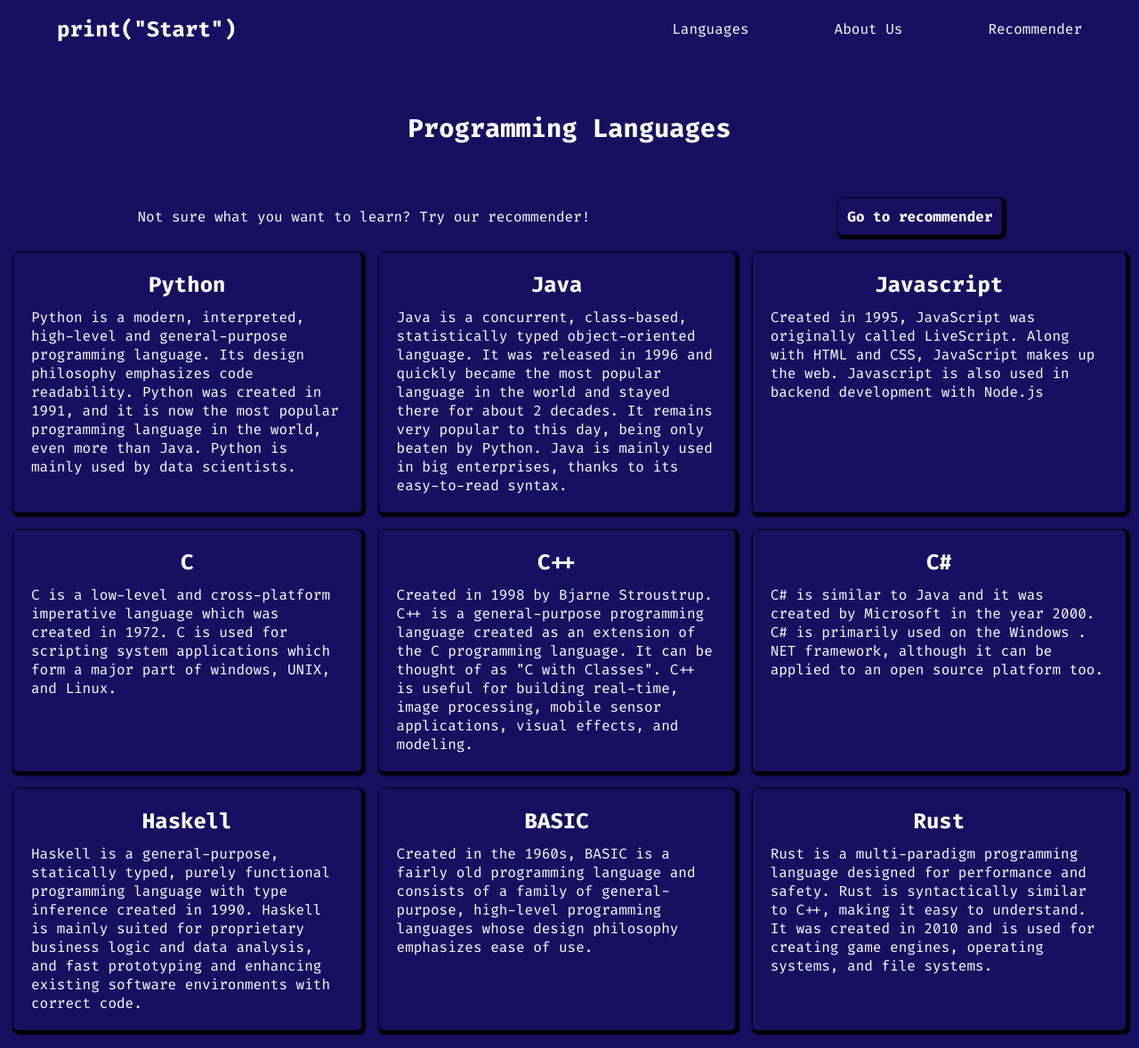
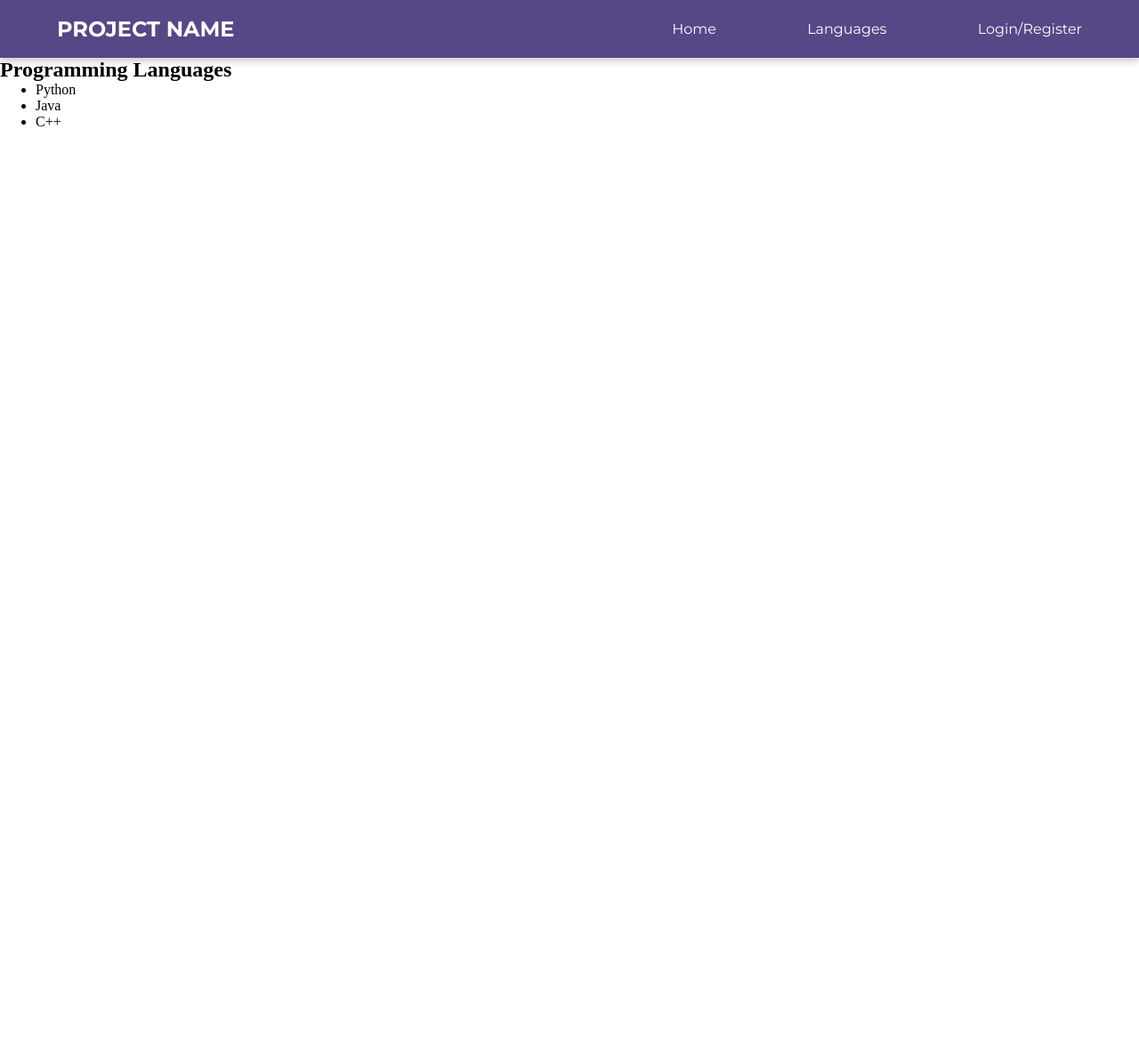
Before and after one commit to YashS30/winter-hacklympics-project, a Flask app: page /languages in a window 1280 px wide. Shown: the whole page at 89% size. After the commit the page ends 142 px from the top, so only its background shows below. Run offline with Flask 2, Linux system fonts and the light colour scheme.

Commit message:
Revert "I forgot to pull the other day"

```diff
--- a/app.py
+++ /dev/null
@@ -1,67 +0,0 @@
-from flask import Flask, render_template, request, url_for, redirect
-from language_descriptions import languages
-
-app = Flask(__name__)
-
-@app.route('/', methods=['GET'])
-def home_page():
-	return render_template('home.html')
-
-@app.route('/about', methods=['GET'])
-def about_page():
-	return render_template('about.html')
-
-@app.route('/languages', methods=['GET'])
-def languages_page():
-	return render_template('language_list.html', languages=languages)
-
-@app.route('/languages/<lang>', methods=['GET'])
-def language_page(lang):
-	# Checks if the url language is in our list of languages
-	if lang in languages:
-		return render_template('language.html', language=lang, description=languages[lang]['description'], resources=languages[lang]['resources'])
-	else:
-		return redirect(url_for('home_page'))
-
-@app.route('/recommender', methods=['GET', 'POST'])
-def recommender_page():
-	if request.method == 'GET':
-		return render_template('recommender.html')
-	else:
-		answers = []
-		for i in range(1, 8):
-			try:
-				answers.append(request.form['question' + str(i)] == 'yes')
-			except:
-				answers.append(False)
-
-		if answers[0]:
-			language = 'Javascript'
-			reason = 'You should learn HTML, CSS, and Javascript. They are the 3 languages needed to create a good website!'
-		elif answers[1]:
-			language = 'Python'
-			reason = 'Python is arguably the best language for data science and machine learning. It is also a very beginner friendly language, making it great to get started with!'
-		elif answers[2]:
-			language = 'C#'
-			reason = 'C# is used for programming in the Unity game engine, which is a good game engine to begin with.'
-		elif answers[3]:
-			language = 'C'
-			reason = 'C is an incredibly fast low-level language. This makes it great for things that lack processing power, like Arduino and other microchips. You may also want to consider C++.'
-		elif answers[4]:
-			language = 'C#'
-			reason = 'C# is what Microsoft recommends for Windows desktop applications. This makes sense because C# was created by Microsoft. Learning C# will familiarize you with object oriented programming as well!'
-		elif answers[5]:
-			language = 'Javascript'
-			reason = 'Javascript is becoming increasingly popular at the backend because of a runtime called Node.js which is great for server side programming!'
-		elif answers[6]:
-			language = 'Java'
-			reason = 'Java is the most popular language for developing for Android. It is also used to develop for business applications.'
-		else:
-			language = 'Python'
-			reason = 'Python is the best language to learn for beginners due to its easy-to-read sytax and ease of setup!'
-
-		return render_template('form_submitted.html', language=language, reason=reason, description=languages[language]['description'])
-
-
-if __name__ == '__main__':
-	app.run(debug=True)
--- /dev/null
+++ b/main.py
@@ -0,0 +1,23 @@
+from flask import Flask, render_template, request, url_for, redirect
+
+app = Flask(__name__)
+
+@app.route('/')
+def home_page():
+	return render_template('home.html')
+
+@app.route('/languages')
+def languages_page():
+	return render_template('languages.html')
+
+@app.route('/login', methods=['GET', 'POST'])
+def login_page():
+	if request.method == 'POST':
+		# When the form is submitted, redirect to the home page
+		return redirect(url_for('home_page'))
+	else:
+		# Otherwise, show the login form
+		return render_template('login.html')
+
+if __name__ == "__main__":
+	app.run(debug=True)
--- a/requirements.txt
+++ b/requirements.txt
@@ -1,7 +1,6 @@
 click==7.1.2
 Flask==1.1.2
 Flask-SQLAlchemy==2.4.4
-gunicorn==20.0.4
 itsdangerous==1.1.0
 Jinja2==2.11.2
 MarkupSafe==1.1.1
--- a/static/style.css
+++ b/static/style.css
@@ -1,23 +1,15 @@
 * {
 	margin: 0;
-	font-family: 'Fira Code', monospace;
-	background: #171060;
-	color: white;
-}
-
-/* NAVBAR STYLING */
-
-body {
-	overflow-x: hidden;
-	padding-bottom: 20px;
 }
 
 nav {
+	font-family: 'Montserrat', sans-serif;
 	color: white;
 	top: 0;
 	width: 100%;
 	z-index: 99;
 	position: fixed;
+	background: #564787;
 }
 
 .navbar {
@@ -30,10 +22,7 @@ nav {
 	align-items: center;
 	width: auto;
 	height: 65px;
-}
-
-.navbar h1 a {
-	font-family: 'Fira Code', monospace;
+	box-shadow: 0 4px 8px rgba(0, 0, 0, 0.2);
 }
 
 .navbar ul {
@@ -48,187 +37,3 @@ nav {
 	color: white;
 	text-decoration: none;
 }
-
-/* PAGE STYLING */
-.content {
-	margin-top: 15px;
-	margin-left: 15px;
-	margin-right: 15px;
-}
-
-.page_header {
-	margin: 60px;
-	text-align: center;
-	font-size: larger;
-}
-
-.language-list {
-	margin-top: 20px;
-	width: 100%;
-	display: grid;
-	grid-gap: 20px;
-	grid-template-columns: auto auto auto auto;
-	grid-template-rows: auto auto;
-}
-
-.language-list a {
-	background: #171060;
-	padding: 20px;
-	border-radius: 5px;
-	border: 5px black;
-	box-shadow: 2px 2px 2px 3px black;
-	text-decoration: none;
-	color: white;
-}
-
-.language-list a h1 {
-	text-align: center;
-}
-
-.language-list a p {
-	margin-top: 10px;
-}
-
-.recommender_link {
-	display: flex;
-	flex-direction: row;
-	justify-content: space-around;
-	align-items: center;
-}
-
-.recommender_button {
-	font-weight: bold;
-	text-decoration: none;
-	border-radius: 5px;
-	box-shadow: 2px 2px 2px 3px black;
-	padding: 10px;
-}
-
-form {
-	width: 100%;
-	display: flex;
-	flex-direction: column;
-	align-items: center;
-}
-
-/* TODO: NOT WORKING */
-.submit_button {
-	font-size: large;
-	background-color: #4b1b8b;
-	border-radius: 5px;
-	border: 2px solid black;
-	cursor: pointer;
-}
-
-input[type='radio'] {
-	display: none;
-}
-
-label {
-	font-weight: bold;
-	cursor: pointer;
-	padding: 10px 20px;
-	border: 5px solid black;
-	border-radius: 10px;
-	margin: 5px;
-	display: inline-block;
-}
-
-input[type='radio']:checked + label {
-	background-color: #4b1b8b;
-	cursor: default;
-	color: black;
-}
-
-.home_page {
-	width: 100%;
-	display: flex;
-	flex-direction: row;
-	justify-content: space-around;
-	align-items: center;
-}
-
-.home_page_info {
-	width: 40%;
-}
-
-.container {
-	width: 100%;
-	display: flex;
-	flex-direction: column;
-	align-items: center;
-}
-
-.bio_grid {
-	width: 70%;
-	display: grid;
-	grid-template-columns: 50% 50%;
-	text-align: center;
-}
-
-.bio_grid div {
-	margin-bottom: 40px;
-	padding-left: 20px;
-	padding-right: 70px;
-}
-
-.bio_grid p {
-	text-align: justify;
-}
-
-@media only screen and (max-width: 1280px) {
-	.language-list {
-		grid-template-columns: auto auto auto;
-	}
-
-	.bio_grid {
-		width: 90%;
-	}
-}
-
-@media only screen and (max-width: 1024px) {
-	.navbar ul {
-		width: 50%;
-	}
-
-	.home_page {
-		flex-direction: column;
-		align-items: center;
-	}
-
-	.home_page_info {
-		width: 75%;
-		margin-bottom: 20px;
-	}
-}
-
-@media only screen and (max-width: 870px) {
-	.language-list {
-		grid-template-columns: auto auto;
-	}
-
-	.bio_grid {
-		grid-template-columns: auto;
-	}
-}
-
-@media only screen and (max-width: 580px) {
-	.language-list {
-		grid-template-columns: auto;
-	}
-
-	.recommender_link {
-		flex-direction: column;
-	}
-
-	.recommender_prompt {
-		text-align: center;
-		margin-bottom: 10px;
-	}
-}
-
-@media only screen and (max-width: 475px) {
-	.language-list {
-		grid-template-columns: auto;
-	}
-}
--- a/templates/base.html
+++ b/templates/base.html
@@ -1,26 +1,26 @@
 <!DOCTYPE html>
 <html lang="en">
 	<head>
-		<meta name="viewport" content="initial-scale=1, width=device-width">
-		<title>{% block title %}{% endblock %} - print("Start")</title>
+		<meta name="viewport" content="intial-scale=1, width=device-width">
+		<!-- TODO: replace project name with actual project name-->
+		<title>{% block title %}{% endblock %} - PROJECT NAME</title>
 		<link rel="stylesheet" href="{{ url_for('static', filename='style.css') }}" />
 		<link rel="preconnect" href="https://fonts.gstatic.com">
 		<link href="https://fonts.googleapis.com/css2?family=Montserrat:wght@400;700&display=swap" rel="stylesheet">
-		<link rel="preconnect" href="https://fonts.gstatic.com">
-		<link href="https://fonts.googleapis.com/css2?family=Fira+Code:wght@400;700&display=swap" rel="stylesheet">
 	</head>
 	<body>
-		<!--TODO: make mobile nav button -->
+		<!--TODO: make navbar-->
 		<nav class="navbar">
-			<h1><a href="{{url_for('home_page')}}">print("Start")</a></h1>
+			<!--TODO: replace with project name-->
+			<h1>PROJECT NAME</h1>
 			<ul>
+				<li><a href="{{url_for('home_page')}}">Home</a></li>
 				<li><a href="{{url_for('languages_page')}}">Languages</a></li>
-				<li><a href="{{url_for('about_page')}}">About Us</a></li>
-				<li><a href="{{url_for('recommender_page')}}">Recommender</a></li>
+				<li><a href="{{url_for('login_page')}}">Login/Register</a></li>
 			</ul>
 		</nav>
 		<section class="content">
-			<header class="page_header">{% block header %}{% endblock %}</header>
+			<header>{% block header %}{% endblock %}</header>
 			{% for message in get_flashed_messages() %}
 				<div class="flash">{{ message }}</div>
 			{% endfor %}
--- a/templates/language_list.html
+++ /dev/null
@@ -1,20 +0,0 @@
-{% extends 'base.html' %}
-
-{% block header %}
-	<h1>{% block title %}Programming Languages{% endblock %}</h1>
-{% endblock %}
-
-{% block content %}
-	<div class="recommender_link">
-		<p class="recommender_prompt">Not sure what you want to learn? Try our recommender!</p>
-		<a class="recommender_button" href="{{ url_for('recommender_page') }}">Go to recommender</a>
-	</div>
-  	<div class="language-list">
-		{% for language in languages %}
-			<a href="{{url_for('language_page', lang=language)}}">
-				<h1>{{language}}</h1>
-				<p>{{languages[language]['description']}}</p>
-			</a>
-		{% endfor %}
-	</div>
-{% endblock %}
--- /dev/null
+++ b/templates/languages.html
@@ -0,0 +1,13 @@
+{% extends 'base.html' %}
+
+{% block header %}
+	<h1>{% block title %}Programming Languages{% endblock %}</h1>
+{% endblock %}
+
+{% block content %}
+  	<ul>
+		  <li>Python</li>
+		  <li>Java</li>
+		  <li>C++</li>
+	  </ul>
+{% endblock %}
```
Also changed, not shown: language_descriptions.py (deleted, +0 -11 lines), templates/about.html (deleted, +0 -28 lines), templates/form_submitted.html (deleted, +0 -14 lines), templates/home.html (+2 -8 lines), templates/language.html (deleted, +0 -17 lines), templates/login.html (added, +15 -0 lines), templates/recommender.html (deleted, +0 -60 lines), README.md, static/coding_image.svg (deleted), 3 other files.
